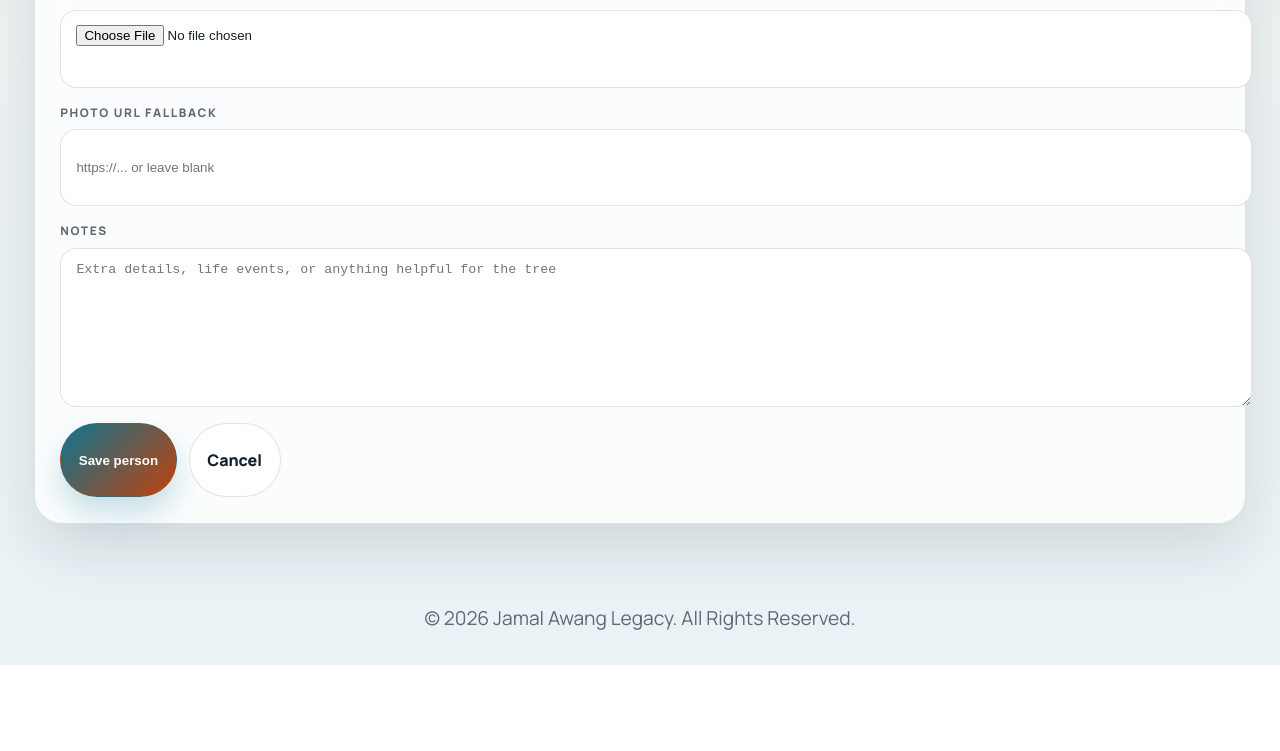
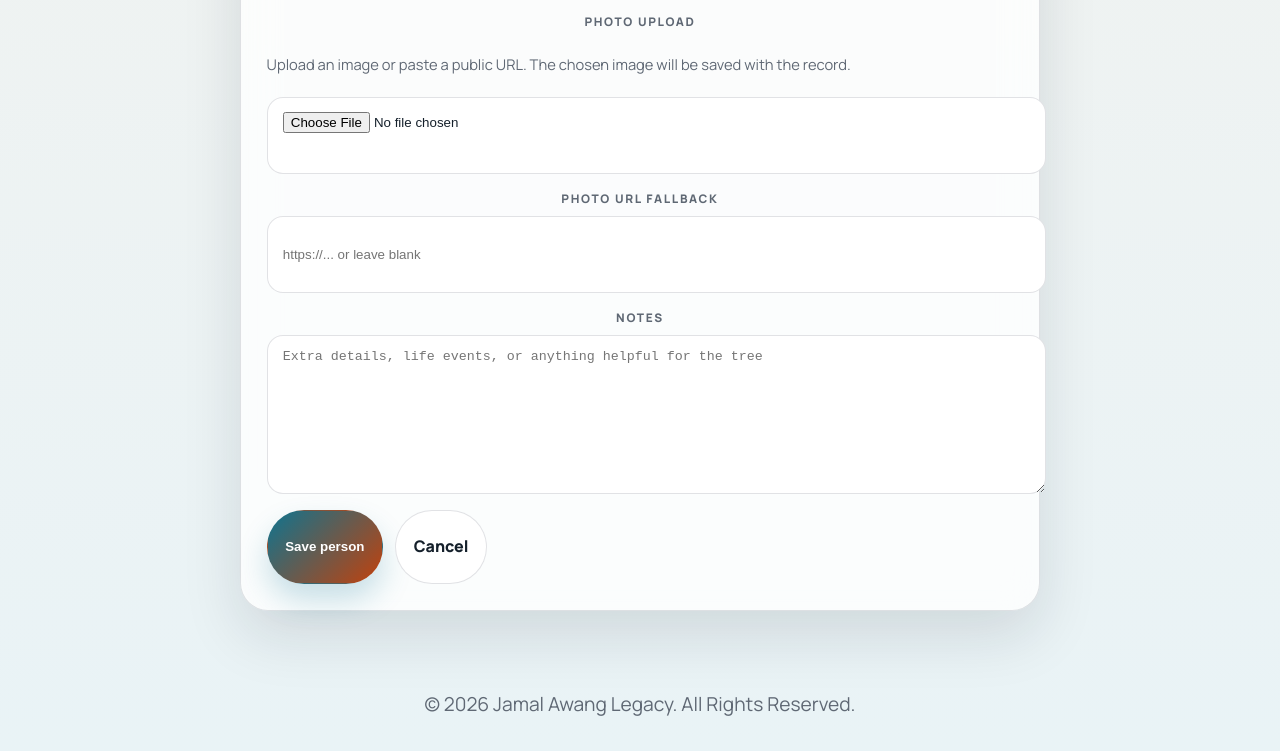
Before and after one commit to Iamatto01/SentinelTree, a plain HTML site: page AddPeople.html in a window 1280 px wide. Shown: the part 1277-2028 px from the top of the page. Before the commit the page ends 1942 px from the top, so only its background shows below. Drawn offline with Linux system fonts and the light colour scheme; no server answers.

Commit message:
Fix topbar sticky overlapping and make add people form narrower

```diff
--- a/AddPeople.html
+++ b/AddPeople.html
@@ -51,7 +51,7 @@
         </nav>
     </header>
 
-    <main class="page-shell">
+    <main class="page-shell narrow-shell">
         <section class="hero">
             <div class="hero-copy">
                 <p class="eyebrow">Add new person</p>
--- a/style.css
+++ b/style.css
@@ -247,7 +247,7 @@
 }
 
 .topbar {
-    position: sticky;
+    position: relative;
     top: 0;
     z-index: 100;
     width: min(1180px, calc(100% - 1rem));
@@ -1145,38 +1145,10 @@
     }
 }
 
-main.page-shell {
-    max-width: none;
-    width: 100%;
-    padding: 1.25rem clamp(0.75rem, 2vw, 2rem) 3rem;
-    text-align: left;
-    box-sizing: border-box;
-}
-
-.topbar,
-footer {
-    width: calc(100% - 1.5rem);
-    max-width: 1180px;
+.narrow-shell {
+    max-width: 800px;
     margin-left: auto;
     margin-right: auto;
-    box-sizing: border-box;
-}
-
-.page-shell {
-    width: 100%;
-    max-width: 1180px;
-    margin-left: auto;
-    margin-right: auto;
-    box-sizing: border-box;
-}
-
-#family-tree-container {
-    width: 100%;
-    max-width: none;
-    padding: 1rem 0.25rem 0.5rem;
-    background: transparent;
-    box-shadow: none;
-    box-sizing: border-box;
 }
 
 .tree-connector {
```
